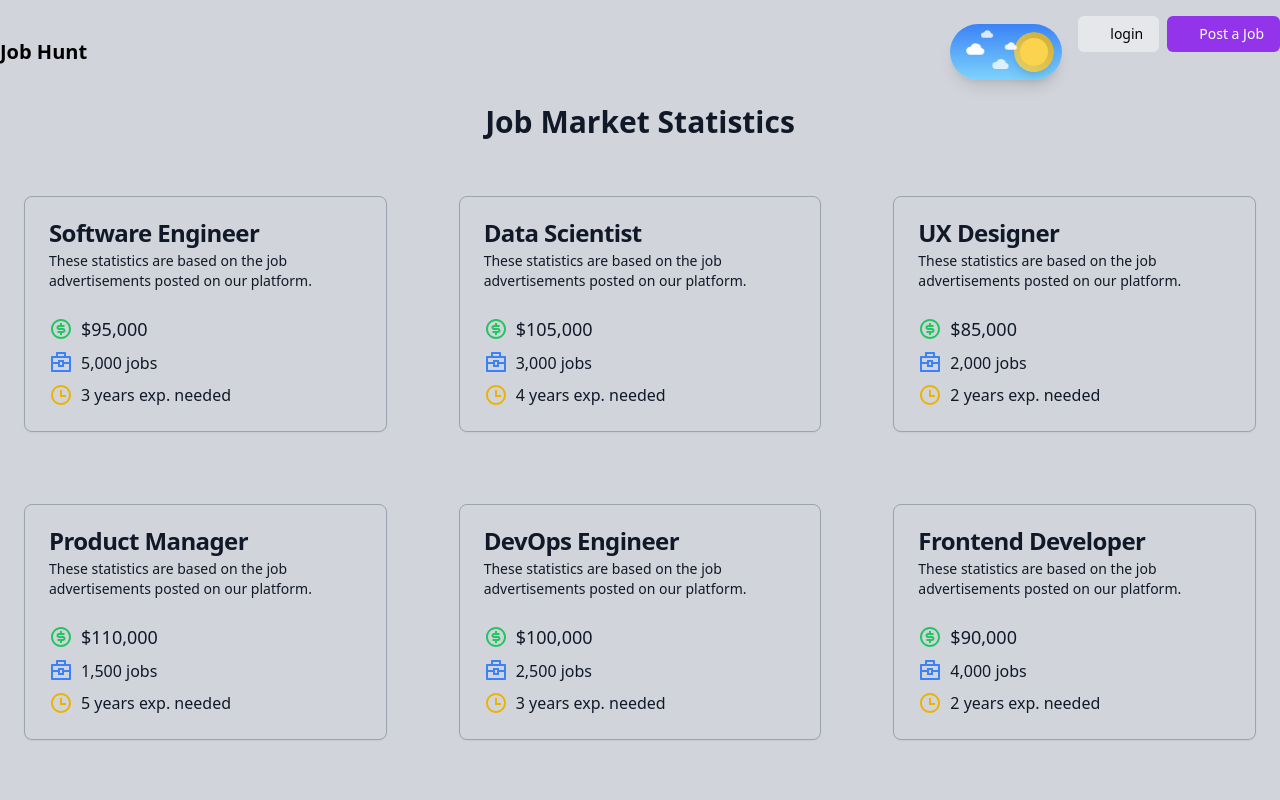
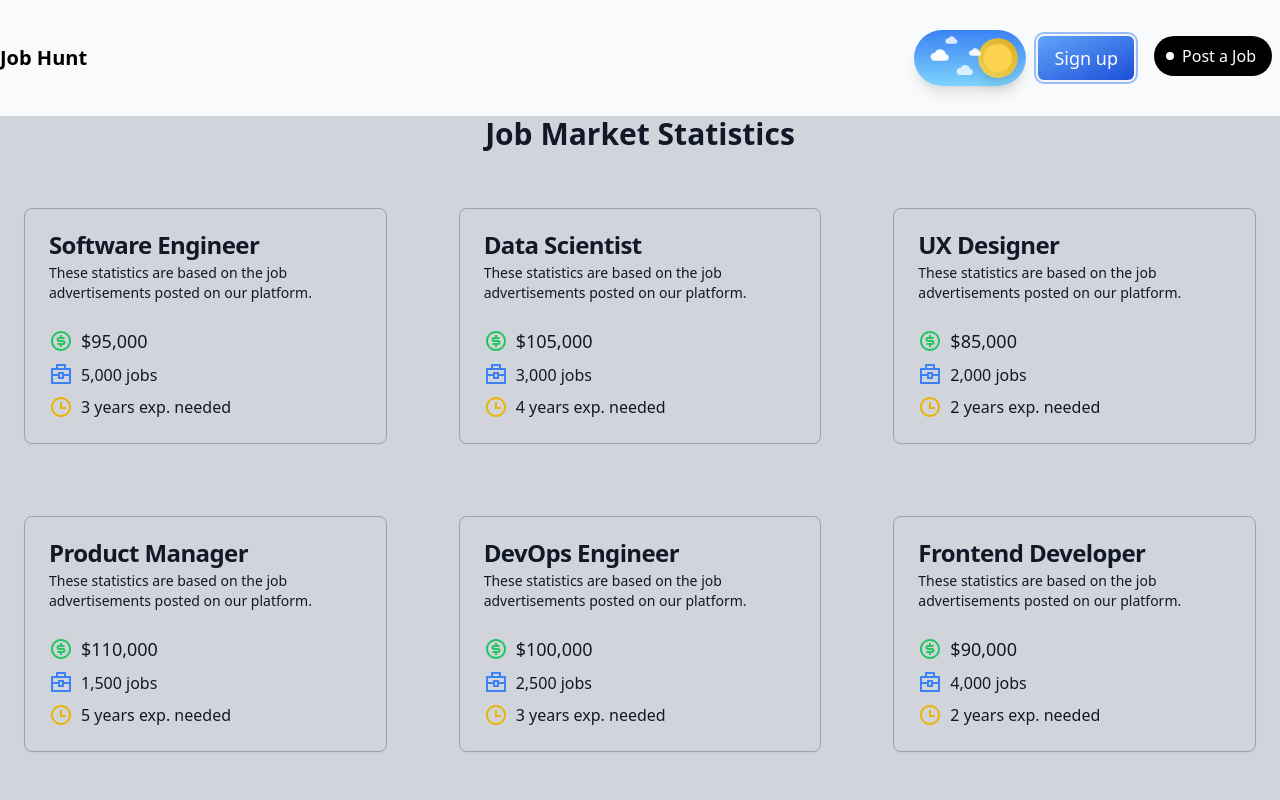
Before and after one commit to ShahSau/jobhunt, a Next.js app in the folder frontend/: page /stats in a window 1280 px wide. Shown: the top 800 px of the page. Built offline with nearby package versions, Linux system fonts and the light colour scheme.

Commit message:
nav button

```diff
--- a/frontend/app/components/Header.tsx
+++ b/frontend/app/components/Header.tsx
@@ -2,39 +2,50 @@ import Link from "next/link";
 import ThemeSwitch from "./ThemeSwitcher";
 import { useTheme } from "../providers/ThemeProvider";
 import Button from "./Button";
+import SignupButton from "./SignupButton";
+import PostJobButton from "./PostJobButton";
 
 export default function Header() {
-    //get signin user from AuthContext and use it to conditionally render the login/logout button
-    const user ={}
-//   const { user } = await getUser();
-//   const signInUrl = await getSignInUrl();
-   const { theme } = useTheme();
+  //get signin user from AuthContext and use it to conditionally render the login/logout button
+  const user = {};
+  //   const { user } = await getUser();
+  //   const signInUrl = await getSignInUrl();
+  const { theme } = useTheme();
 
   return (
-    <header className={`${theme === 'light'? 'bg-gray-300 text-black':'bg-gray-800 text-white'}`}>
+    <header
+      className={`${
+        theme === "light"
+          ? "bg-[#F9FAFB] text-black"
+          : "bg-[#111827] text-white"
+      }`}
+    >
       <div className="container flex items-center justify-between mx-auto">
-        <Link href={'/'} className="font-bold text-xl">Job Hunt</Link>
-        <nav className="flex gap-2">
-          <div className="m-2 my-6">
-            <ThemeSwitch />
-          </div>
+        <Link href={"/"} className="font-bold text-xl">
+          Job Hunt
+        </Link>
+        <nav className="flex gap-1 my-4">
+          <ThemeSwitch />
 
           {user && (
-            <Link href={'/login'}>
-              <Button type="button" text="login" className="rounded-md bg-gray-200 py-1 px-2 sm:py-2 sm:px-4 my-4" />
+            <Link href={"/login"}>
+              {/* <Button type="button" text="login" className="rounded-md bg-gray-200 py-1 px-2 sm:py-2 sm:px-4 my-4" /> */}
+              <SignupButton theme={theme} />
             </Link>
           )}
           {!user && (
-            <form action={async () => {
-
-            }}>
-              <Button type="submit" text="Logout" className="rounded-md bg-gray-200 py-1 px-2 sm:py-2 sm:px-4 my-4" />
+            <form action={async () => {}}>
+              <Button
+                type="submit"
+                text="Logout"
+                className="rounded-md bg-gray-200 py-1 px-2 sm:py-2 sm:px-4 my-4"
+              />
             </form>
           )}
-          <Link href={'/employerjobs/newjob'}>
-            <Button type="button" text="Post a Job" className="rounded-md py-1 px-2 sm:py-2 sm:px-4 bg-purple-600 text-white my-4" />
+          <Link href={"/employerjobs/newjob"}>
+            {/* <Button type="button" text="Post a Job" className="rounded-md py-1 px-2 sm:py-2 sm:px-4 bg-purple-600 text-white my-4" /> */}
+            <PostJobButton theme={theme} />
           </Link>
-
         </nav>
       </div>
     </header>
--- /dev/null
+++ b/frontend/app/components/PostJobButton.tsx
@@ -0,0 +1,32 @@
+import React from "react";
+import { FiPlus, FiArrowRight } from "react-icons/fi";
+
+const PostJobButton = ({ theme }: { theme: string }) => {
+  return (
+    <section className="grid place-content-center md:py-1 md:px-2  my-4">
+      <button
+        title="Post a job"
+        className={`hidden md:flex group  h-10 items-center gap-2 rounded-full pl-3 pr-4 transition-all duration-300 ease-in-out hover:bg-zinc-600 hover:pl-2 hover:text-white active:bg-neutral-700 ${
+          theme === "light" ? "bg-black text-white" : "bg-white text-black"
+        }`}
+      >
+        <span
+          className={`rounded-full p-1 text-sm transition-colors duration-300 group-hover:bg-white ${
+            theme === "light" ? "bg-white" : "bg-black"
+          }`}
+        >
+          <FiArrowRight className="-translate-x-[200%] text-[0px] transition-all duration-300 group-hover:translate-x-0 group-hover:text-lg group-hover:text-black group-active:-rotate-45" />
+        </span>
+        <span>Post a Job</span>
+      </button>
+      <button
+        title="Post a job"
+        className="md:hidden rounded-md text-lg text-black transition-all hover:scale-[1.02] hover:ring-transparent active:scale-[0.98] active:ring-blue-500/70 px-1 py-0"
+      >
+        <FiPlus className="text-3xl" />
+      </button>
+    </section>
+  );
+};
+
+export default PostJobButton;
--- /dev/null
+++ b/frontend/app/components/SignupButton.tsx
@@ -0,0 +1,27 @@
+import React from "react";
+import { FaUser } from "react-icons/fa";
+const SignupButton = ({ theme }: { theme: string }) => {
+  return (
+    <div className="grid place-content-center py-1 px-2 my-4">
+      <button
+        className={`hidden md:block rounded-md bg-gradient-to-br from-blue-400 to-blue-700 text-lg text-zinc-50 ring-2 ring-blue-500/50 ring-offset-2 transition-all hover:scale-[1.02] hover:ring-transparent active:scale-[0.98] active:ring-blue-500/70 px-4 py-2 ${
+          theme === "light" ? "ring-offset-zinc-100" : "ring-offset-zinc-950"
+        }`}
+      >
+        Sign up
+      </button>
+      <button className="md:hidden rounded-md  text-lg text-blue-500 transition-all hover:scale-[1.02] hover:ring-transparent active:scale-[0.98] active:ring-blue-500/70 px-1 py-0">
+        <FaUser className="text-2xl" />
+      </button>
+    </div>
+  );
+};
+
+export default SignupButton;
+
+//   return (
+//     <button className="rounded-md bg-gradient-to-br from-blue-400 to-blue-700 px-4 py-2 text-lg text-zinc-50 ring-2 ring-blue-500/50 ring-offset-2 ring-offset-zinc-950 transition-all hover:scale-[1.02] hover:ring-transparent active:scale-[0.98] active:ring-blue-500/70">
+//       Sign up
+//     </button>
+//   );
+// };
--- a/frontend/app/components/ThemeSwitcher.tsx
+++ b/frontend/app/components/ThemeSwitcher.tsx
@@ -9,7 +9,7 @@ const ThemeSwitch = () => {
   const { theme, setTheme } = useTheme();
 
   return (
-    <div className={`flex items-center justify-center transition-colors`}>
+    <div className="flex items-center justify-center transition-colors">
       <DarkModeToggle theme={theme} setTheme={setTheme} />
     </div>
   );
@@ -25,7 +25,7 @@ const DarkModeToggle = ({
   return (
     <button
       onClick={() => setTheme(theme === "dark" ? "light" : "dark")}
-      className={`p-2 w-28 rounded-full flex shadow-lg relative bg-gradient-to-b ${
+      className={`md:p-2  md:w-28 rounded-full flex shadow-lg relative bg-gradient-to-b ${
         theme === "light"
           ? "justify-end from-blue-500 to-sky-300"
           : "justify-start from-indigo-600 to-indigo-400"
@@ -101,7 +101,7 @@ const Stars = () => {
           duration: 5,
           ease: "easeIn",
         }}
-        className="text-slate-300 text-xs absolute right-10 top-2"
+        className="hidden md:block text-slate-300 text-xs absolute right-10 top-2"
       >
         <BsStarFill />
       </motion.span>
@@ -116,7 +116,7 @@ const Stars = () => {
           ease: "easeIn",
         }}
         style={{ rotate: "-45deg" }}
-        className="text-slate-300 text-lg absolute right-4 top-3"
+        className="hidden md:block text-slate-300 text-lg absolute right-4 top-3"
       >
         <BsStarFill />
       </motion.span>
@@ -131,7 +131,7 @@ const Stars = () => {
           duration: 2.5,
           ease: "easeIn",
         }}
-        className="text-slate-300 absolute right-8 top-8"
+        className="hidden md:block text-slate-300 absolute right-8 top-8"
       >
         <BsStarFill />
       </motion.span>
@@ -149,7 +149,7 @@ const Clouds = () => {
           repeat: Infinity,
           delay: 0.25,
         }}
-        className="text-white text-xs absolute left-10 top-1"
+        className="hidden md:block text-white text-xs absolute left-10 top-1"
       >
         <BsFillCloudyFill />
       </motion.span>
@@ -160,7 +160,7 @@ const Clouds = () => {
           repeat: Infinity,
           delay: 0.5,
         }}
-        className="text-white text-lg absolute left-4 top-4"
+        className="hidden md:block text-white text-lg absolute left-4 top-4"
       >
         <BsFillCloudyFill />
       </motion.span>
@@ -170,7 +170,7 @@ const Clouds = () => {
           duration: 12.5,
           repeat: Infinity,
         }}
-        className="text-white absolute left-9 top-8"
+        className="hidden md:block text-white absolute left-9 top-8"
       >
         <BsFillCloudyFill />
       </motion.span>
@@ -181,7 +181,7 @@ const Clouds = () => {
           repeat: Infinity,
           delay: 0.75,
         }}
-        className="text-white absolute text-xs left-14 top-4"
+        className="hidden md:block text-white absolute text-xs left-14 top-4"
       >
         <BsFillCloudyFill />
       </motion.span>
```
